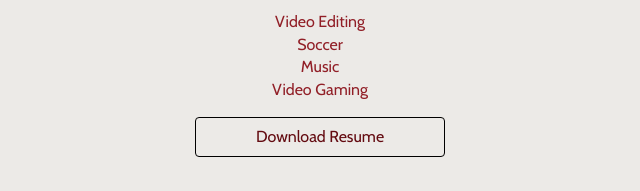
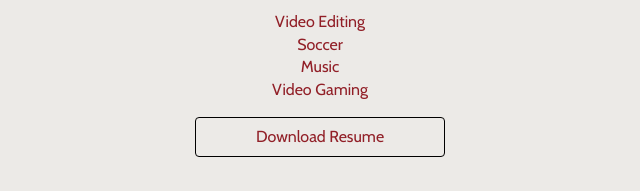
Before and after one commit to darmadoo/portfolio, a plain HTML site: page index.html in a window 1280 px wide. Shown: the part 1748-1939 px from the top of the page, 320-960 px from the left. Drawn offline with nearby package versions, Linux system fonts and the light colour scheme; a web font is replaced by a local one.

Commit message:
Uploaded resume

```diff
--- a/css/darmadoo.css
+++ b/css/darmadoo.css
@@ -256,6 +256,14 @@ body {
 .download-resume:hover{
     cursor: pointer;
 }
+#resume_link{
+    color: #911F27;
+}
+#resume_link:hover{
+    color: #ECEAE7;
+    text-decoration: none;
+
+}
 .button-container {
     text-align: center;
     padding: 15px;
--- a/index.html
+++ b/index.html
@@ -127,8 +127,8 @@
 				</div>
 			</div>
 			<div class="button-container">
-				<button type="button" class="btn download-resume hvr-shutter-out-vertical">
-					Download Resume
+				<button type="button" class="btn download-resume hvr-shutter-out-vertical"><a id="resume_link" href="https://drive.google.com/open?id=0B9aqqjyNA1qnNjhHQ2JlVWhTdnc" target="_blank">
+					Download Resume</a>
 				</button>
 			</div>
 		</div>
--- a/js/darmadoo.js
+++ b/js/darmadoo.js
@@ -34,7 +34,7 @@ $(document).ready(function(){
 	        $.scrollify({
 	            section : ".panel",
 	            interstitialSection : ".footer",
-	            easing: "easeInOutQuint",
+	            easing: "easeOutExpo",
 	            setHeights: false,
 	            scrollbars: false,
 	            before:function(i,panels) {
```
Also changed, not shown: 1 other file.
